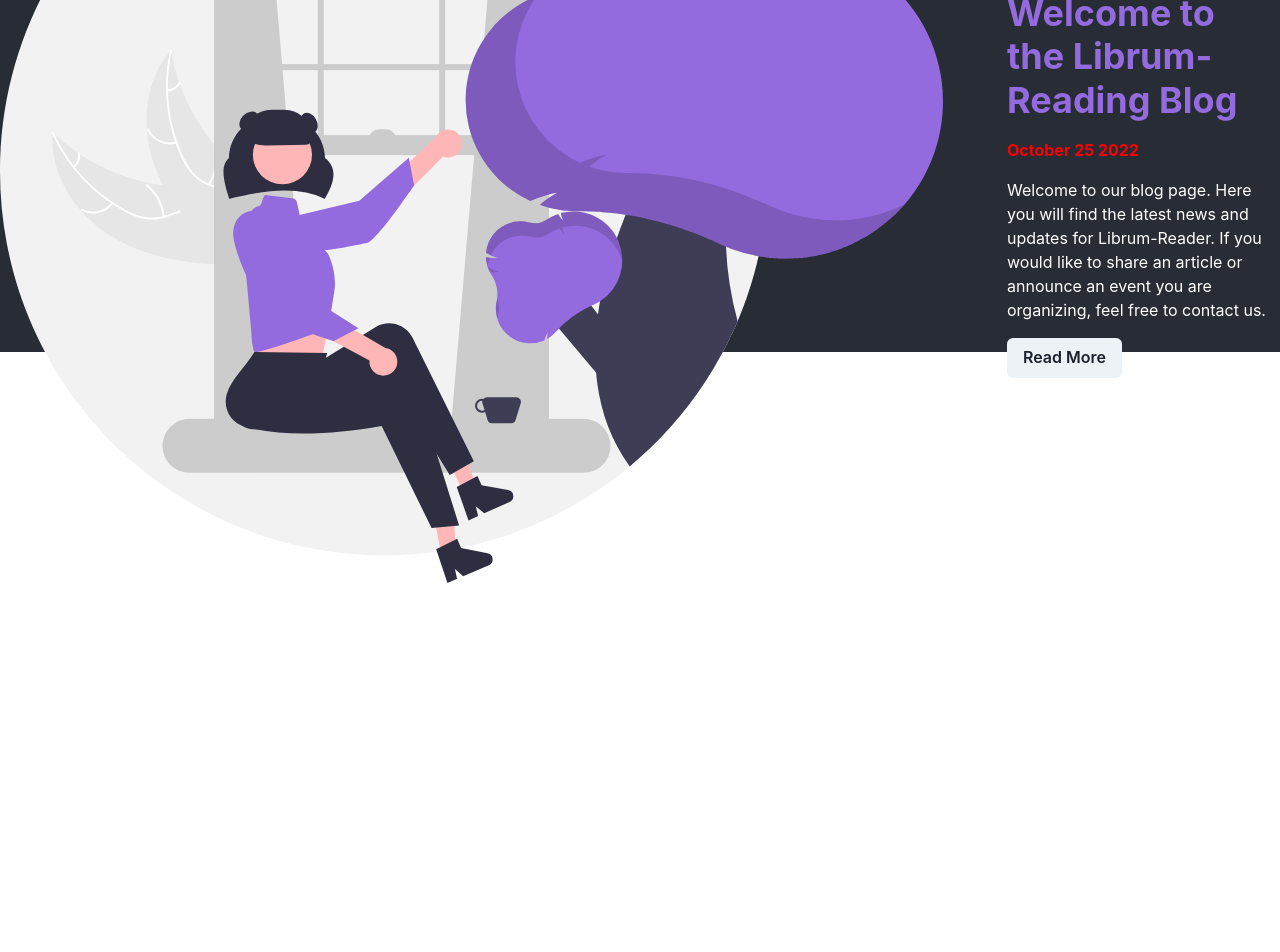
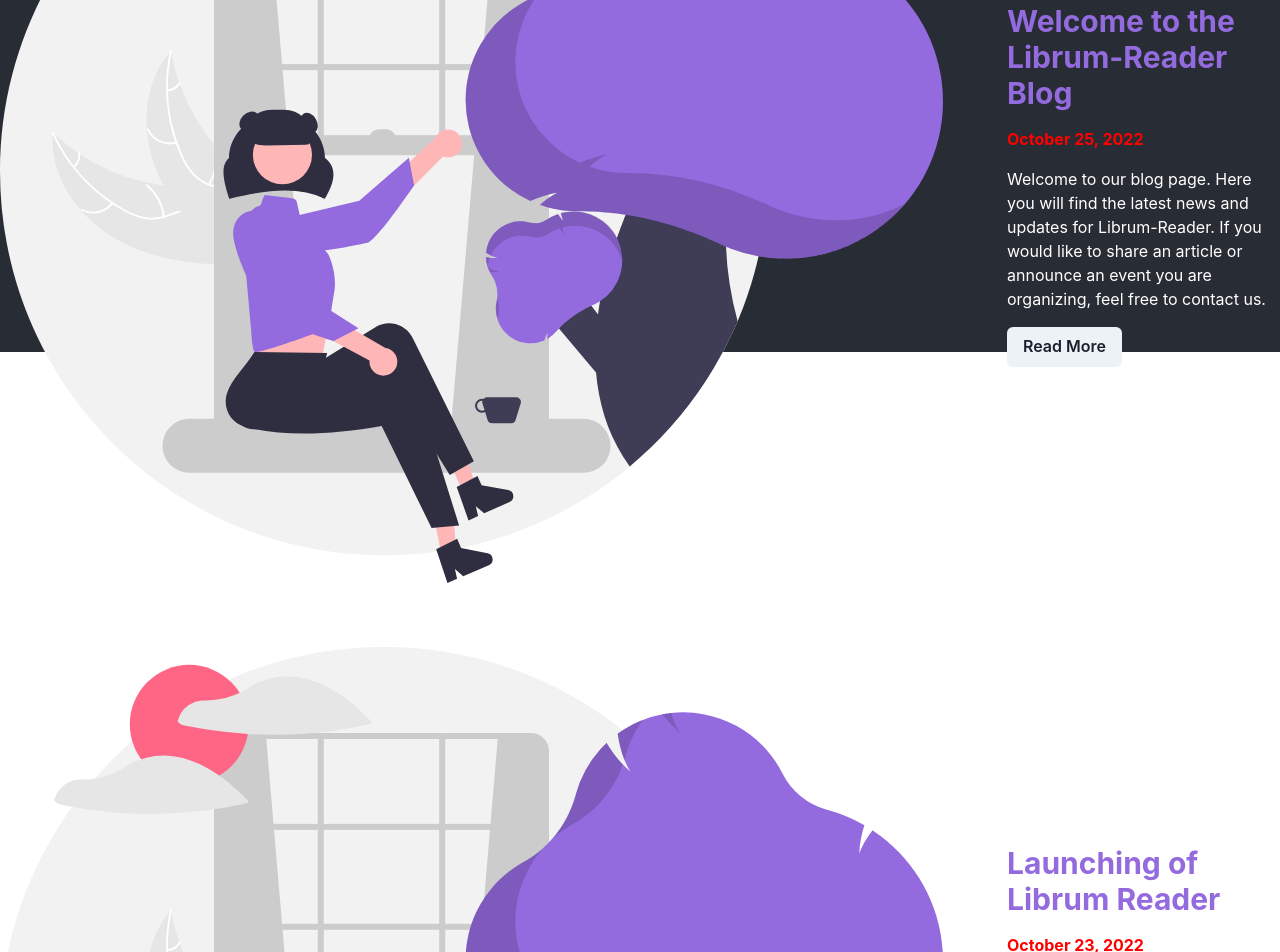
Before and after one commit to Librum-Reader/Librum-Website, a Next.js app: page /news in a window 1280 px wide. Shown: the part 520-1472 px from the top of the page. Before the commit the page ends 1103 px from the top, so only its background shows below. Built offline with nearby package versions, Linux system fonts and the light colour scheme.

Commit message:
Fixed news items display

```diff
--- a/app/components/NewsItems.jsx
+++ b/app/components/NewsItems.jsx
@@ -1,22 +1,18 @@
 "use client";
 import { Flex, Heading, Image, Text, Button } from "@chakra-ui/react";
 
-const NewsItems = () => {
+const NewsItems = (props) => {
   return (
-    <Flex maxW="1300px" gap="4rem" align="center">
+    <Flex maxW="1300px" gap="4rem" align="center" mb="4rem">
       <Image src="/news/news.svg" className="news-image" />
       <Flex direction="column" gap="1rem">
-        <Heading as="h2" color="#946bde">
-          Welcome to the Librum-Reading Blog
+        <Heading as="h3" size="lg" color="#946bde">
+          {props.title}
         </Heading>
         <Text color="red" fontWeight="bold">
-          October 25 2022
+          {props.date}
         </Text>
-        <Text color="white">
-          Welcome to our blog page. Here you will find the latest news and
-          updates for Librum-Reader. If you would like to share an article or
-          announce an event you are organizing, feel free to contact us.
-        </Text>
+        <Text color="white">{props.body}</Text>
         <Button alignSelf="self-start">Read More</Button>
       </Flex>
     </Flex>
--- a/app/layout.jsx
+++ b/app/layout.jsx
@@ -8,10 +8,12 @@
 import Features from "./components/sections/Features";
 
 const inter = Inter({ subsets: ["latin"] });
+
 const lato = Lato({
   subsets: ["latin"],
   weight: ["100", "300", "400", "700", "900"],
 });
+
 const theme = extendTheme({
   fonts: {
     body: lato,
--- a/app/news/page.jsx
+++ b/app/news/page.jsx
@@ -6,11 +6,22 @@
   return (
     <Flex background="#282c34" align="center" direction="column" h="100vh">
       <Box maxW="1300px" align="center">
-        <Heading color="#946bde" mt="10rem" mb="2rem">
+        <Heading as="h2" color="#946bde" mt="10rem" mb="2rem">
           News and Updates
         </Heading>
       </Box>
-      <NewsItems />
+      <NewsItems
+        title="Welcome to the Librum-Reader Blog"
+        date="October 25, 2022"
+        body=" Welcome to our blog page. Here you will find the latest news and
+          updates for Librum-Reader. If you would like to share an article or
+          announce an event you are organizing, feel free to contact us."
+      />
+      <NewsItems
+        title="Launching of Librum Reader"
+        date="October 23, 2022"
+        body="So, as you can tell, the beta version of the website is live. Many more features are to come for this iteration. In the meanwhile, feel free to browse through our pages and download the latest version of Librum. Report any bugs or issues to us via our contact page which is up and running"
+      />
     </Flex>
   );
 };
```
